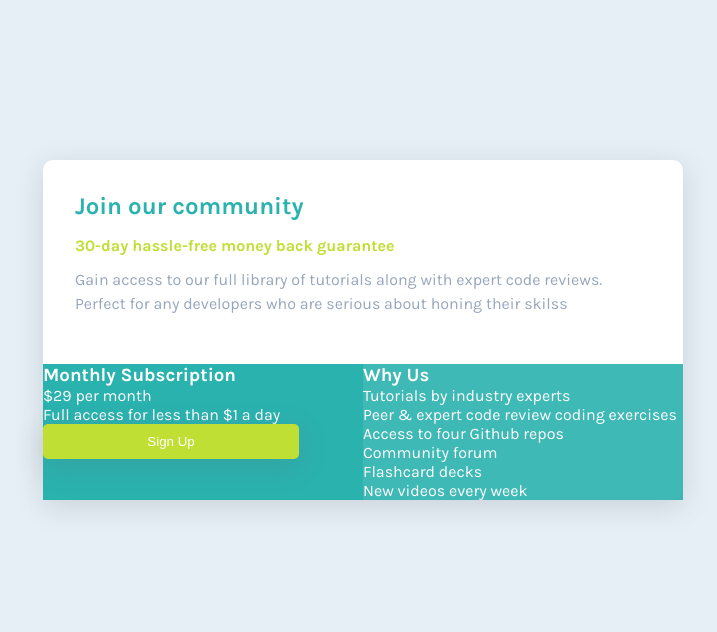
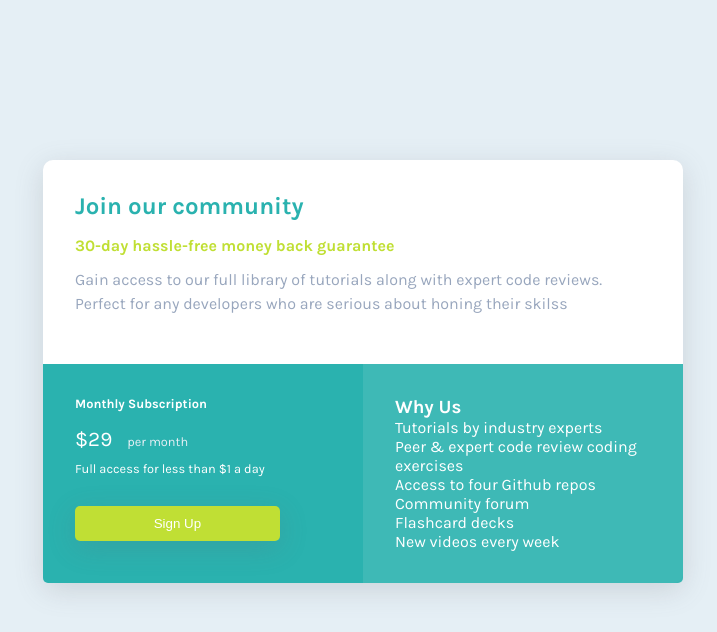
Before and after one commit to emmanuelkumah/frontEndMentor-SinglePriceG, a plain HTML site: page index.html in a window 1280 px wide. Shown: the whole page, without its empty margins (277-994 px from the left). Drawn offline with Linux system fonts and the light colour scheme.

Commit message:
Style column one

```diff
--- a/index.html
+++ b/index.html
@@ -17,16 +17,16 @@
         </section>
         <section class="row">
             <div class="column col__1">
-                <div class="content">
+                <div class="contentOne">
                    <h3>Monthly Subscription</h3>
-                   <p>$29 per month</p>
+                   <p>$29 <span>per month</span></p>
                    <p>Full access for less than $1 a day</p>
                    <button>Sign Up</button>
                 </div>
 
             </div>
             <div class="column col__2">
-                <div class="content">
+                <div class="contentTwo">
                    <h3>Why Us</h3>
                    <p>Tutorials by industry experts </p>
                    <p>Peer & expert code review coding exercises</p>
--- a/style.css
+++ b/style.css
@@ -53,12 +53,32 @@ main {
 .col__1 {
   background-color: var(--Cyan);
   font-weight: 400;
+  border-bottom-left-radius: 5px;
+  padding: 2rem;
 }
 .col__2 {
   background-color: var(--Cyan);
   opacity: 0.9;
+  border-bottom-right-radius: 5px;
+  padding: 2rem;
 }
-
+.contentOne h3 {
+  font-size: 0.8rem;
+  margin-bottom: 1rem;
+}
+.contentOne p {
+  font-size: 1.3rem;
+}
+.contentOne p:nth-child(3) {
+  font-size: 0.8rem;
+  padding-top: 10px;
+  padding-bottom: 10px;
+}
+span {
+  font-size: 0.8rem;
+  padding-left: 10px;
+  color: var(--lightGray);
+}
 button {
   background-color: var(--brightYellow);
   outline: none;
@@ -67,6 +87,6 @@ button {
   width: 80%;
   padding: 10px;
   color: #fff;
-
+  margin-top: 20px;
   box-shadow: rgba(100, 100, 111, 0.2) 0px 7px 29px 0px;
 }
```
